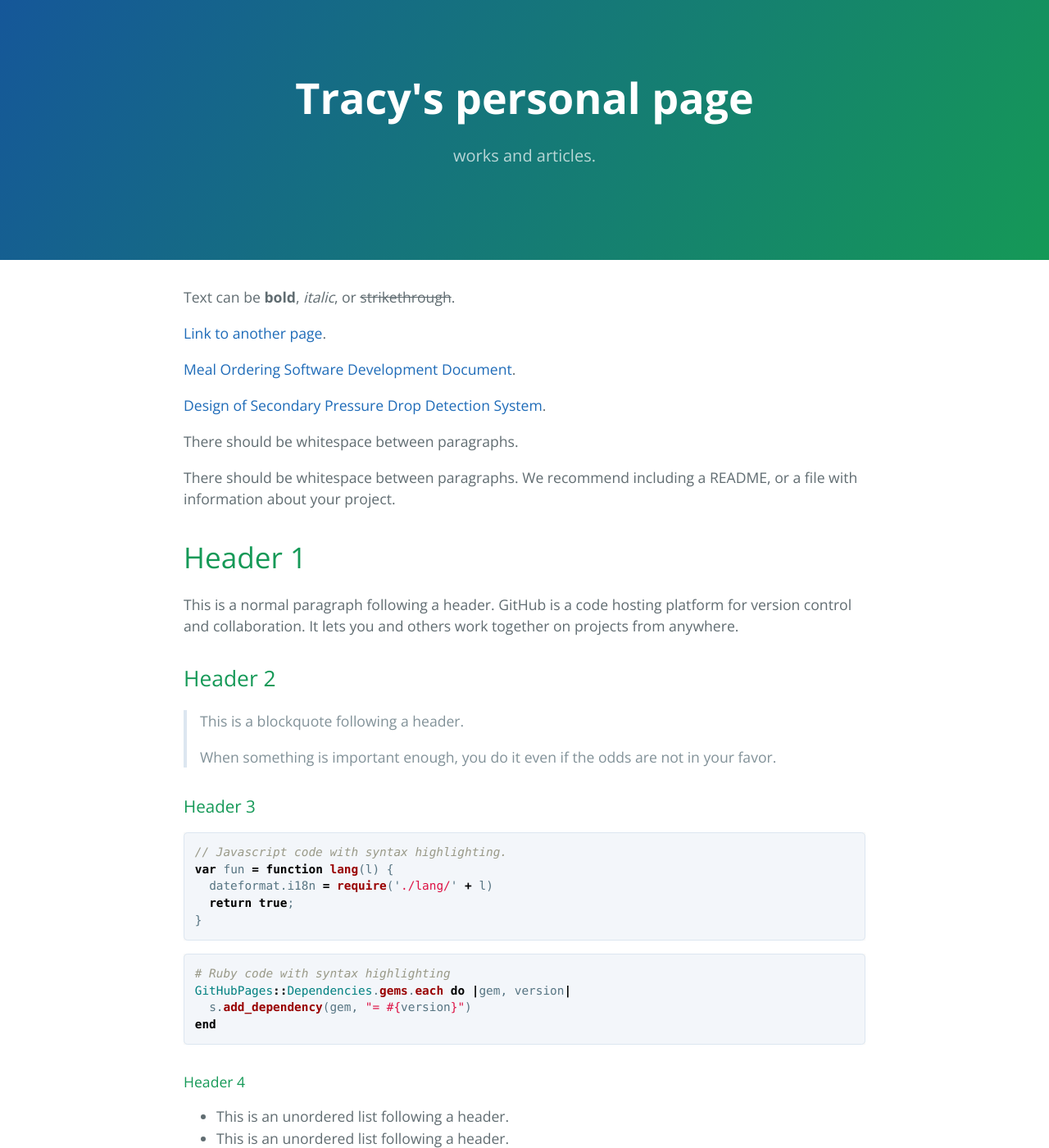
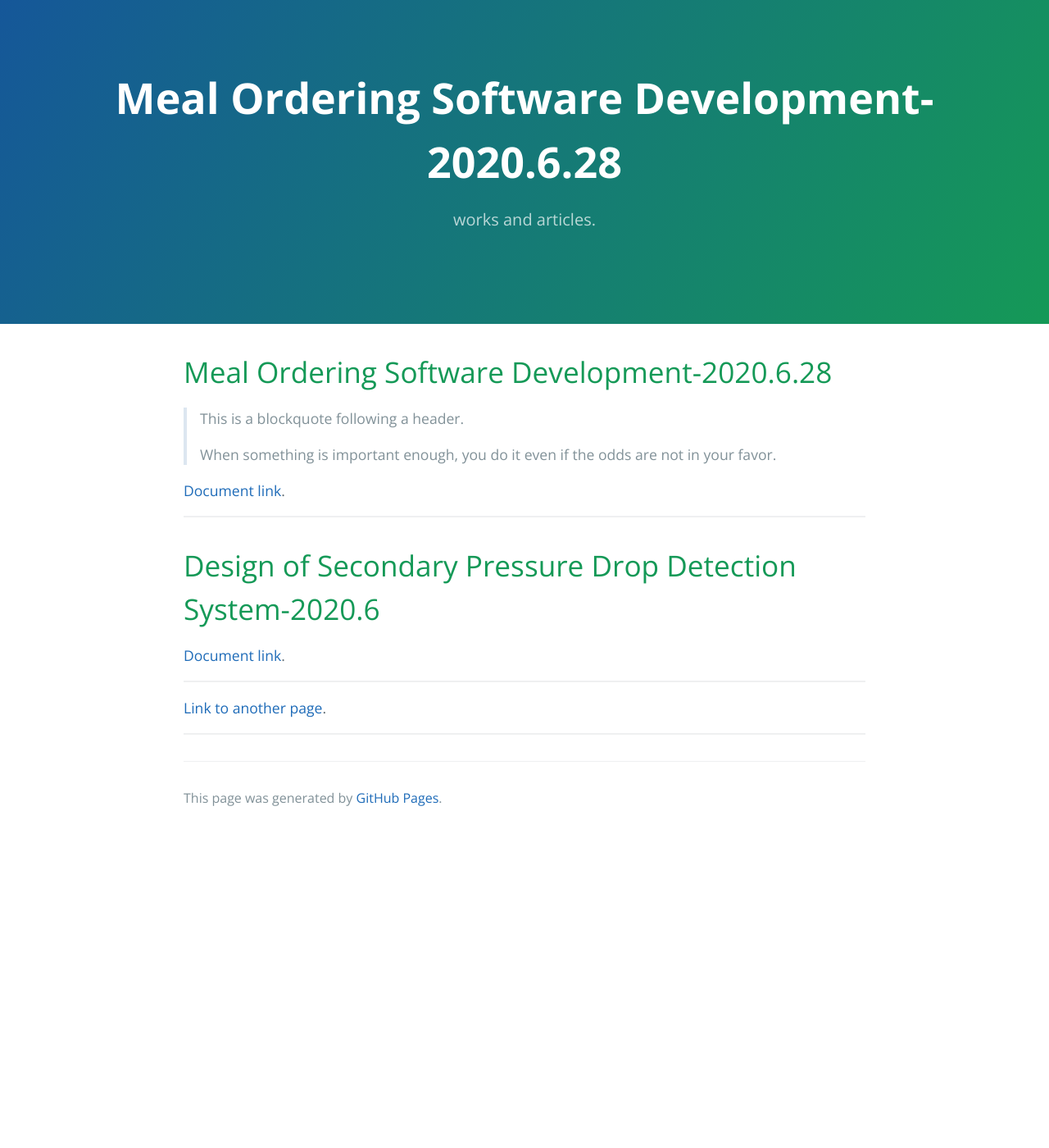
Before and after one commit to CUI77/cui77.github.io, a Jekyll site: the page built from index.md, in a window 1280 px wide and 1400 px high. Shown: the whole window at 82% size. Built offline with Jekyll 4.4.1, drawn with Linux system fonts in a browser that asks for light colours; our own code applies the rules of GitHub Pages for plain Markdown files; some of the changed text lies outside the part shown.

Commit message:
Create index.md

````diff
--- a/index.md
+++ b/index.md
@@ -2,126 +2,57 @@
 layout: default
 ---
 
-Text can be **bold**, _italic_, or ~~strikethrough~~.
-
-[Link to another page](./another-page.html).
-
-[Meal Ordering Software Development Document](https://github.com/CUI77/cui77.github.io/blob/main/docs/Meal%20Ordering%20Software%20Development%20Document-2020.6.28.pdf).
-
-[Design of Secondary Pressure Drop Detection System](https://github.com/CUI77/cui77.github.io/blob/main/docs/Design%20of%20Secondary%20Pressure%20Drop%20Detection%20System.pdf).
-
-There should be whitespace between paragraphs.
-
-There should be whitespace between paragraphs. We recommend including a README, or a file with information about your project.
-
-# Header 1
-
-This is a normal paragraph following a header. GitHub is a code hosting platform for version control and collaboration. It lets you and others work together on projects from anywhere.
-
-## Header 2
+# Meal Ordering Software Development-2020.6.28
 
 > This is a blockquote following a header.
 >
 > When something is important enough, you do it even if the odds are not in your favor.
 
-### Header 3
-
-```js
-// Javascript code with syntax highlighting.
-var fun = function lang(l) {
-  dateformat.i18n = require('./lang/' + l)
-  return true;
-}
-```
-
-```ruby
-# Ruby code with syntax highlighting
-GitHubPages::Dependencies.gems.each do |gem, version|
-  s.add_dependency(gem, "= #{version}")
-end
-```
-
-#### Header 4
-
-*   This is an unordered list following a header.
-*   This is an unordered list following a header.
-*   This is an unordered list following a header.
-
-##### Header 5
-
-1.  This is an ordered list following a header.
-2.  This is an ordered list following a header.
-3.  This is an ordered list following a header.
-
-###### Header 6
-
-| head1        | head two          | three |
-|:-------------|:------------------|:------|
-| ok           | good swedish fish | nice  |
-| out of stock | good and plenty   | nice  |
-| ok           | good `oreos`      | hmm   |
-| ok           | good `zoute` drop | yumm  |
-
-### There's a horizontal rule below this.
+[Document link](https://github.com/CUI77/cui77.github.io/blob/main/docs/Meal%20Ordering%20Software%20Development%20Document-2020.6.28.pdf).
 
 * * *
 
-### Here is an unordered list:
+# Design of Secondary Pressure Drop Detection System-2020.6
 
-*   Item foo
-*   Item bar
-*   Item baz
-*   Item zip
+>
 
-### And an ordered list:
+[Document link](https://github.com/CUI77/cui77.github.io/blob/main/docs/Design%20of%20Secondary%20Pressure%20Drop%20Detection%20System.pdf).
 
-1.  Item one
-1.  Item two
-1.  Item three
-1.  Item four
+* * *
 
-### And a nested list:
-
-- level 1 item
-  - level 2 item
-  - level 2 item
-    - level 3 item
-    - level 3 item
-- level 1 item
-  - level 2 item
-  - level 2 item
-  - level 2 item
-- level 1 item
-  - level 2 item
-  - level 2 item
-- level 1 item
-
-### Small image
-
-![Octocat](https://github.githubassets.com/images/icons/emoji/octocat.png)
-
-### Large image
-
-![Branching](https://guides.github.com/activities/hello-world/branching.png)
+[Link to another page](./another-page.html).
 
 
-### Definition lists can be used with HTML syntax.
 
-<dl>
-<dt>Name</dt>
-<dd>Godzilla</dd>
-<dt>Born</dt>
-<dd>1952</dd>
-<dt>Birthplace</dt>
-<dd>Japan</dd>
-<dt>Color</dt>
-<dd>Green</dd>
-</dl>
 
-```
-Long, single-line code blocks should not wrap. They should horizontally scroll if they are too long. This line should be long enough to demonstrate this.
-```
 
-```
-The final element.
-```
+
+*[·-·]:## Header 2
+
+*[·-·]:### Header 3
+
+*[·-·]:#### Header 4
+
+*[·-·]:*   This is an unordered list following a header.
+
+
+*[·-·]:##### Header 5
+
+*[·-·]:1.  This is an ordered list following a header.
+
+
+*[·-·]:###### Header 6
+
+*[·-·]:### There's a horizontal rule below this.
+
+* * *
+
+
+
+*[·-·]:### Small image
+
+*[·-·]:![Octocat](https://github.githubassets.com/images/icons/emoji/octocat.png)
+
+*[·-·]:### Large image
+
+*[·-·]:![Branching](https://guides.github.com/activities/hello-world/branching.png)
````
